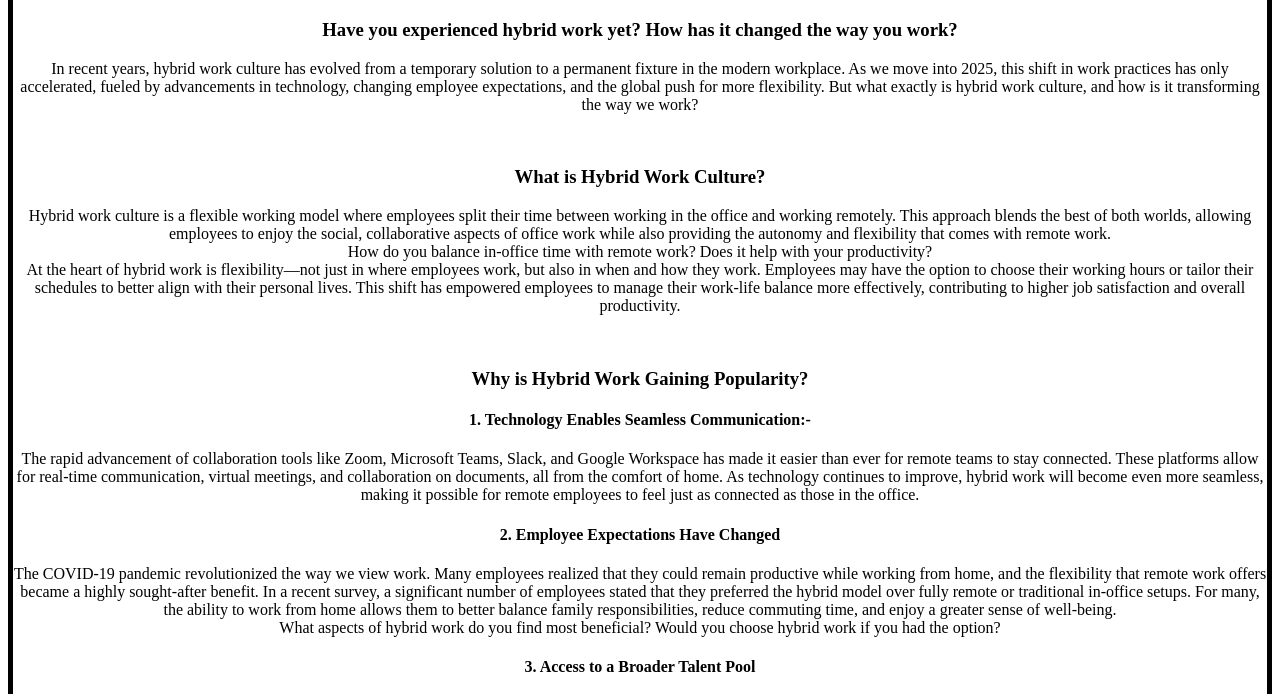
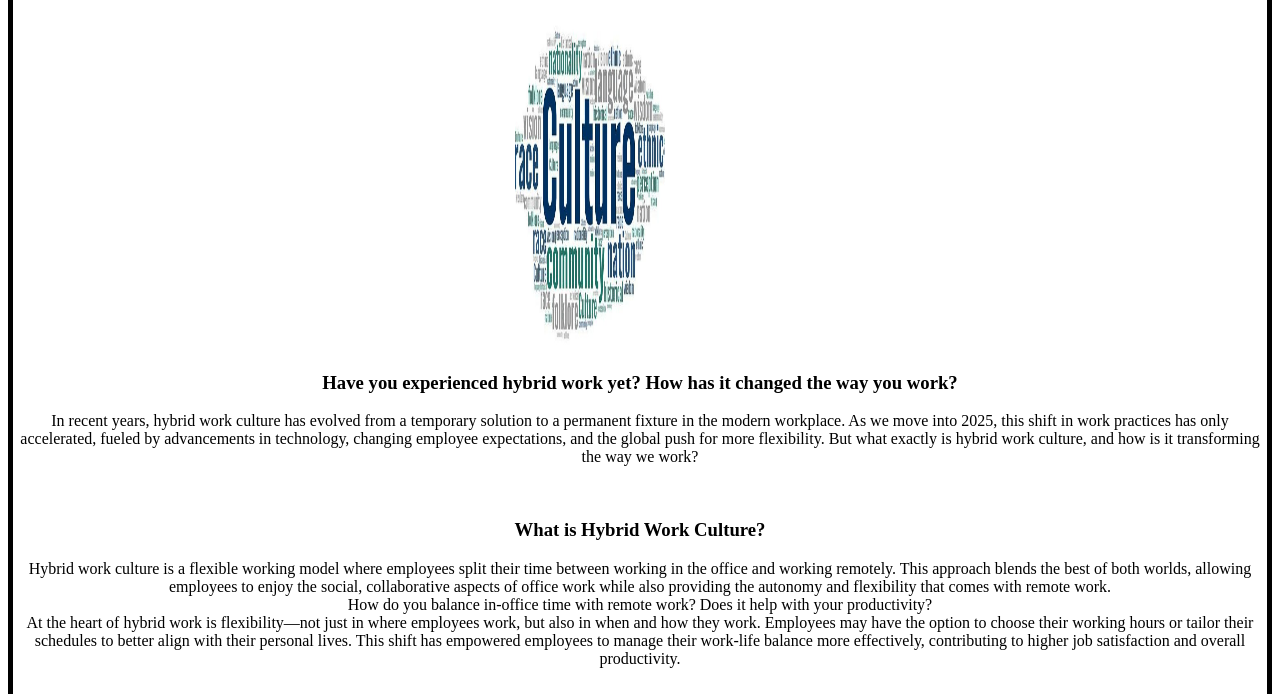
Before and after one commit to Tanya-Mshra/Blogs, a plain HTML site: page index.html in a window 1280 px wide. Shown: the part 74-768 px from the top of the page. Drawn offline with Linux system fonts and the light colour scheme.

Commit message:
[first image added]

```diff
--- a/index.html
+++ b/index.html
@@ -9,6 +9,7 @@
 <div>
 <body>
     <h1>Hybrid Work Culture: The Future of Work in 2025 and Beyond</h1>
+    <img src="./image.png">
     <h3>Have you experienced hybrid work yet? How has it changed the way you work?</h3>
      <p>In recent years, hybrid work culture has evolved from a temporary solution to a permanent fixture in the modern workplace. As we move into 2025, this shift in work practices has only accelerated, fueled by advancements in technology, changing employee expectations, and the global push for more flexibility. But what exactly is hybrid work culture, and how is it transforming the way we work?</p>
      <br>
--- a/style.css
+++ b/style.css
@@ -5,3 +5,9 @@ div{
 h1{
     color: rgb(116, 181, 207);
 }
+img{
+    width: 150px;
+    height:330px;
+    padding-left: 0px;
+    padding-right: 100px;
+}
```
Also changed, not shown: image.png (added).
